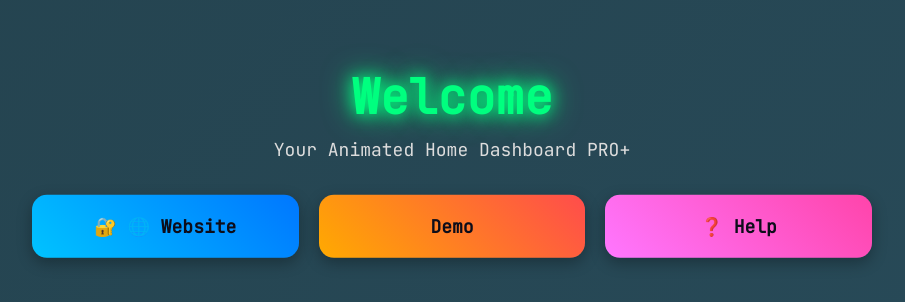
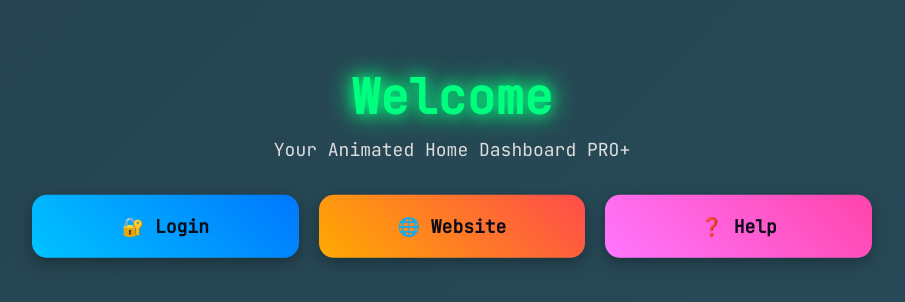
Before and after one commit to ANRACHANA/home, a plain HTML site: page index.html in a window 1280 px wide. Shown: the part 236-538 px from the top of the page, without its empty margins (188-1093 px from the left). Drawn offline with Linux system fonts and the light colour scheme.

Commit message:
Update index.html

```diff
--- a/index.html
+++ b/index.html
@@ -226,8 +226,8 @@ button[data-tooltip]:hover::after{
 
   <div class="grid">
 
-    <button class="btn2" onclick="go('/login.html')"data-tooltip="login with your Username +Pass">🔐 🌐 Website</button>
-    <button class="btn3"#">Demo</button>
+    <button class="btn2" onclick="go('#')"data-tooltip="login with your Username +Pass">🔐 Login</button>
+      <button class="btn3" onclick="openExternal()">🌐 Website</button>
     <button class="btn4" onclick="openHelp()" data-tooltip="Click here for Help ❓">❓ Help</button>
   </div>
 </div>
```
